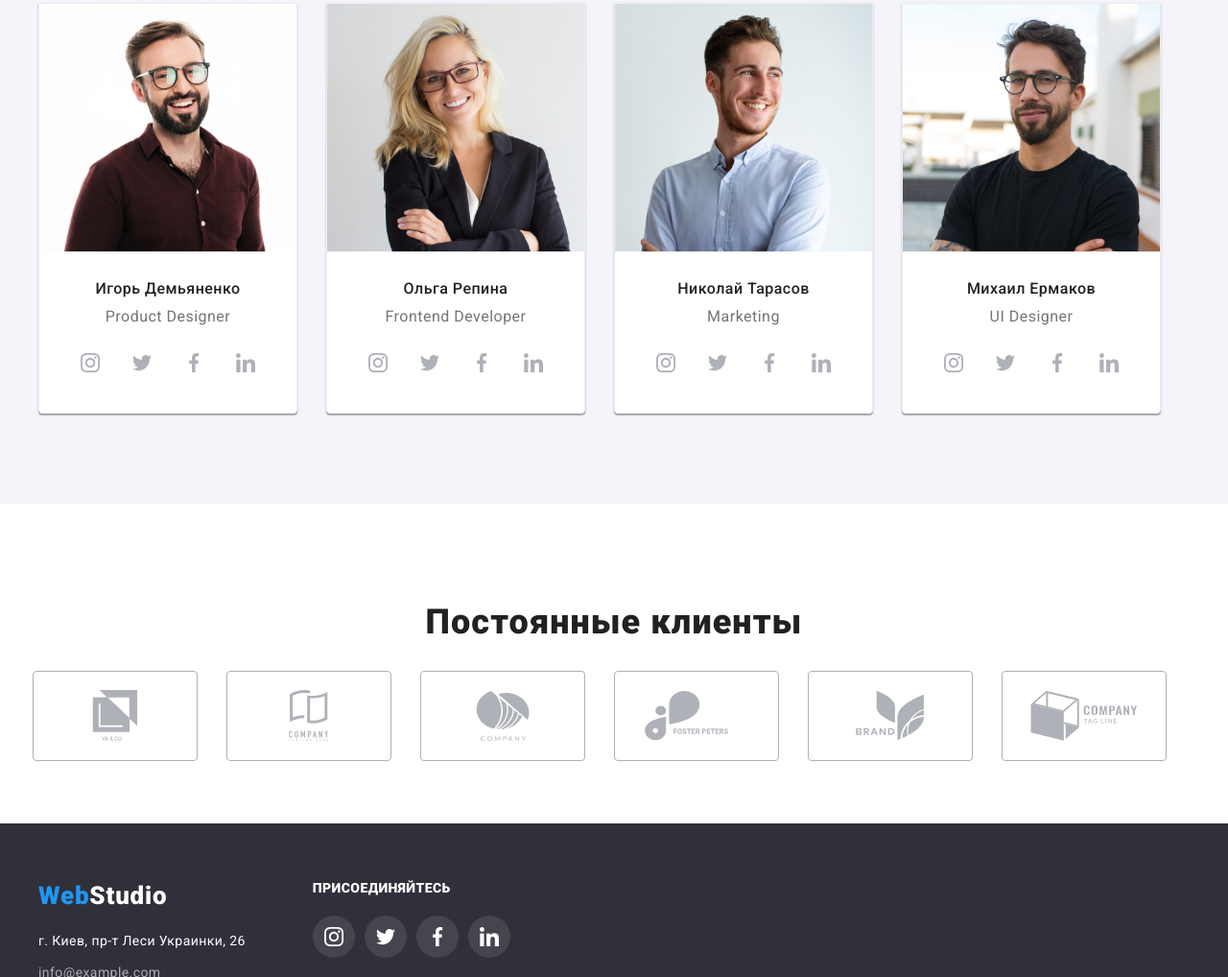
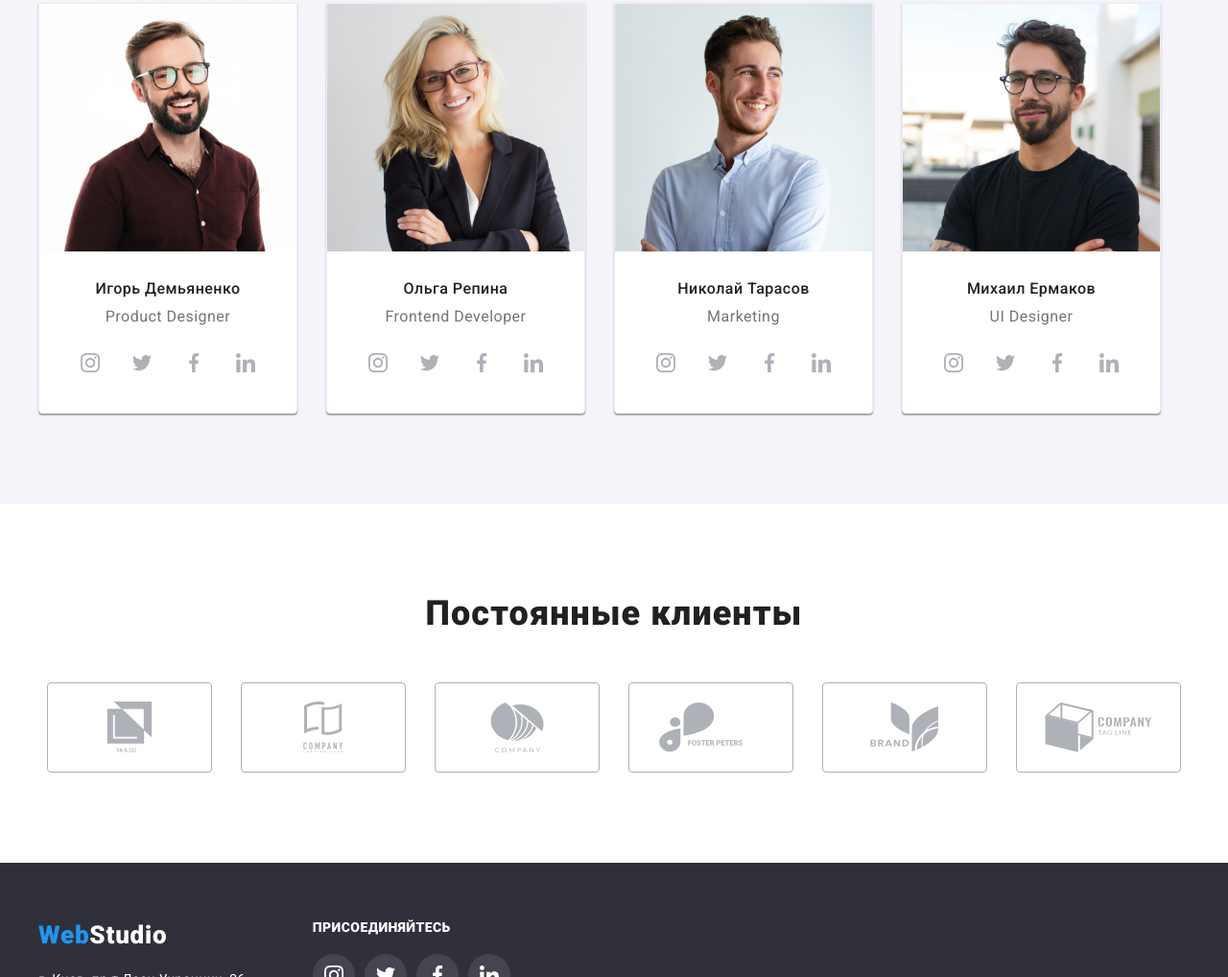
Before and after one commit to Sergey3355/goit-markup-hw-04, a plain HTML site: page index.html in a window 1280 px wide. Shown: the part 1782-2800 px from the top of the page at 96% size. Drawn offline with nearby package versions, Linux system fonts and the light colour scheme.

Commit message:
для ссылки внутри header-link-connect задан flex, для иконки с диаграмой задана высота, в секции client заданы паддинги,убран див container-client, заданы флексы для client-list,задан бордер для client-link,

```diff
--- a/css/style.css
+++ b/css/style.css
@@ -148,12 +148,19 @@ margin-left: 50px;
 
 
 .malto{
+     display: flex;
+    justify-content: center;
+    align-items: center;
+
     color: #757575;
-    display: block;
     fill: currentColor;
 
 }
 .telephone{
+    display: flex;
+    justify-content: center;
+    align-items: center;
+
     fill: currentColor;
     color: #757575;
 
@@ -225,6 +232,7 @@ margin-left: 50px;
 .button:hover,
 .button:focus{
     background: #2196F3;
+
 }
 
 /*--------peculiarities section-----*/
@@ -342,8 +350,6 @@ margin-left: 50px;
     text-align: center;
     letter-spacing: 0.03em;
 
-
-
 }
 
 
@@ -441,23 +447,16 @@ margin-left: 50px;
          /* clients */
 
 .client{
-    padding-top: 123px;
-    padding-bottom: 65px;
+    padding-top: 94px;
+    padding-bottom: 94px;
 }
 
-.container-client{
-display: flex;
-
-justify-content: center;
-
-
-
-}
 
 .permanent-client{
+    margin-bottom: 50px;
     font-weight: 700;
     font-size: 36px;
-    line-height: 1.16px;
+    line-height: 1.16;
     text-align: center;
     letter-spacing: 0.03em;
 
@@ -466,14 +465,8 @@ justify-content: center;
 }
 
 .client-list{
-    margin-top: 50px;
     display: flex;
-    align-items: center;
-
-    /* border: 1px solid #AFB1B8;
-    box-sizing: border-box;
-    border-radius: 4px; */
-
+    justify-content: center;
 
 }
 
@@ -482,6 +475,10 @@ justify-content: center;
     border: 1px solid #AFB1B8;
     box-sizing: border-box;
     border-radius: 4px;
+}
+
+.client-item:nth-child(6){
+    margin-right: 0;
 }
 
 .client-item:hover{
@@ -501,11 +498,10 @@ justify-content: center;
     justify-content: center;
     color: #AFB1B8;
 
-
 }
 
 .client-link:hover{
-
+    border: 1px solid #2196F3;
     color: #2196F3;
 
 }
@@ -699,7 +695,7 @@ fill: currentColor;
         background: #F5F4FA;
      }
 
-     .btn-list.secondary  {
+     .btn-list.secondary {
          background: #2196F3;
          color: #FFFFFF;
      }
@@ -739,7 +735,9 @@ fill: currentColor;
         background: #FFFFFF;
         border: 1px solid #EEEEEE;
         box-sizing: border-box;
-        box-shadow: 0px 1px 1px rgba(0, 0, 0, 0.12), 0px 4px 4px rgba(0, 0, 0, 0.06), 1px 4px 6px rgba(0, 0, 0, 0.16);
+        box-shadow: 0px 1px 1px rgba(0, 0, 0, 0.12),
+        0px 4px 4px rgba(0, 0, 0, 0.06),
+        1px 4px 6px rgba(0, 0, 0, 0.16);
      }
 
      .main-hero{
--- a/index.html
+++ b/index.html
@@ -88,7 +88,7 @@
         </li>
         <li class="section-item">
             <div class="hero-container">
-                <svg class="hero-icon" width="70" height="54" >
+                <svg class="hero-icon" width="70" height="70" >
                     <use href="./img/icons.svg#icon-diagram-1">
                     </use>
                 </svg>
@@ -308,7 +308,7 @@
 
         <h2 class="permanent-client">Постоянные клиенты</h2>
 
-        <div class="container-client">
+
 
         <ul class="client-list">
         <li class="client-item">
```
